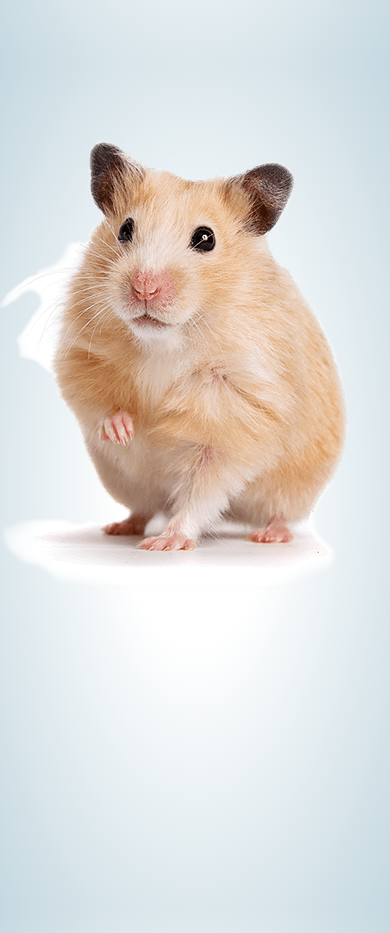
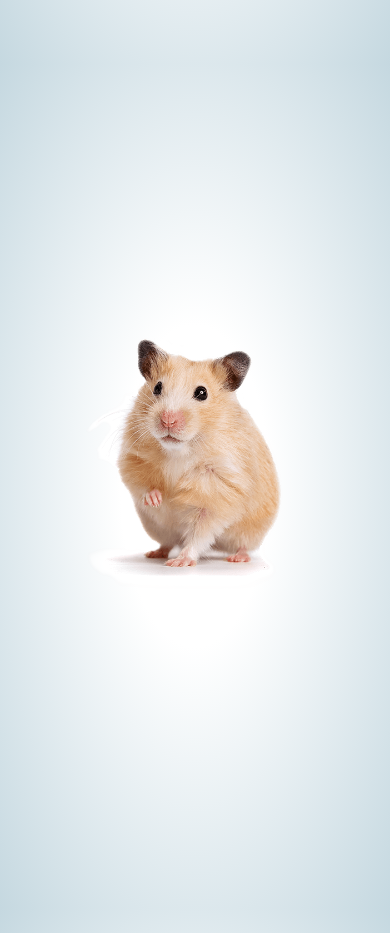
Before and after one commit to wickywills/CDD-FE-Test, a website: page index.html in a window 390 px wide. Shown: the part 780-1713 px from the top of the page. Drawn offline with nearby package versions, Linux system fonts and the light colour scheme; files that its build step writes are made by us from their sources.

Commit message:
Actions slide responsive done.

```diff
--- a/less/site/sections.less
+++ b/less/site/sections.less
@@ -281,5 +281,22 @@
 	} // < 1000px
 
 	@media screen and (max-width: 800px) {
+		.section-actions__giovanni {
+			margin-left: -170px;
+			margin-top: -260px;
+			width: 300px;
+		}
+	} // < 800px
 
-	} // < 800px
+	@media screen and (max-width: 500px) {
+		section[class^="section"] .large-text {
+			font-size: 2rem;
+		}
+		.section-actions__giovanni {
+			width: 200px;
+			margin-top: -150px;
+			margin-left: -110px;
+		} // .section-actions__giovanni
+
+		.section-actions__content { width: 300px; margin-left: -150px; }
+	} // < 500px
```
